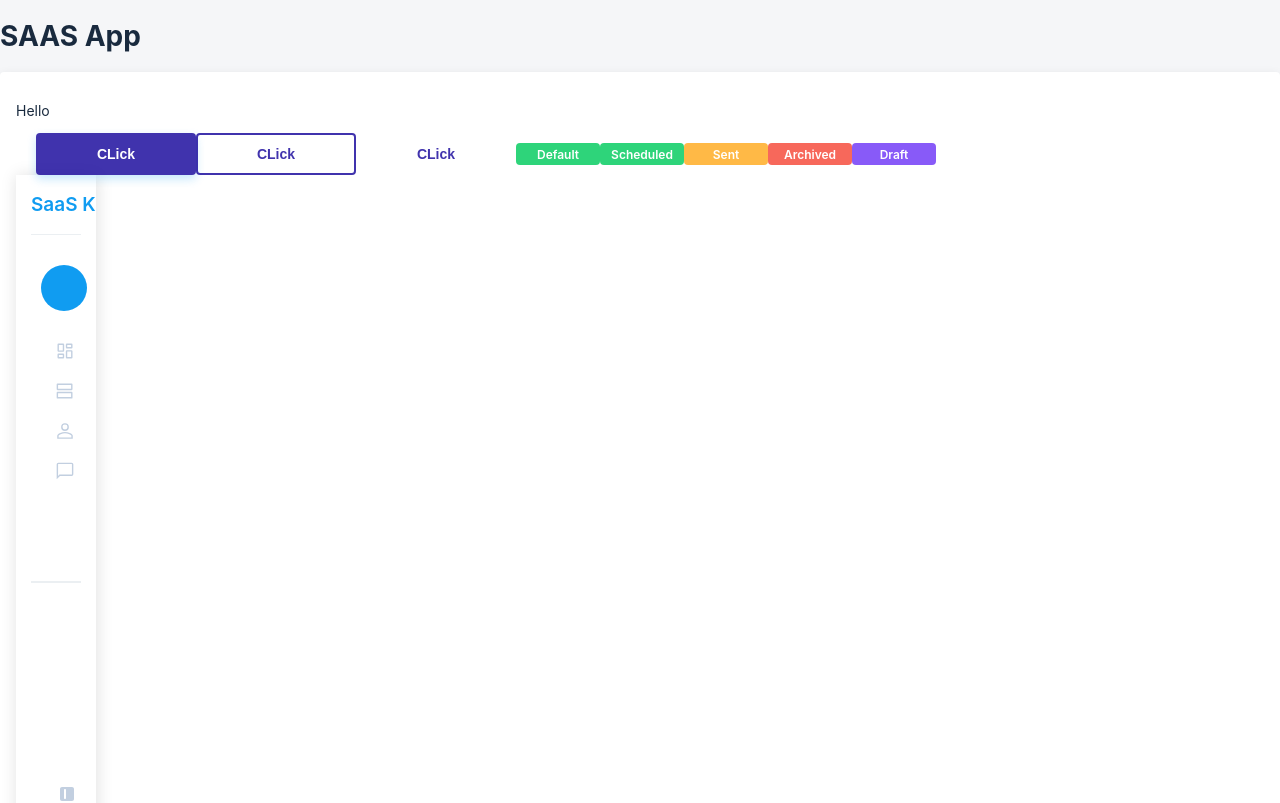
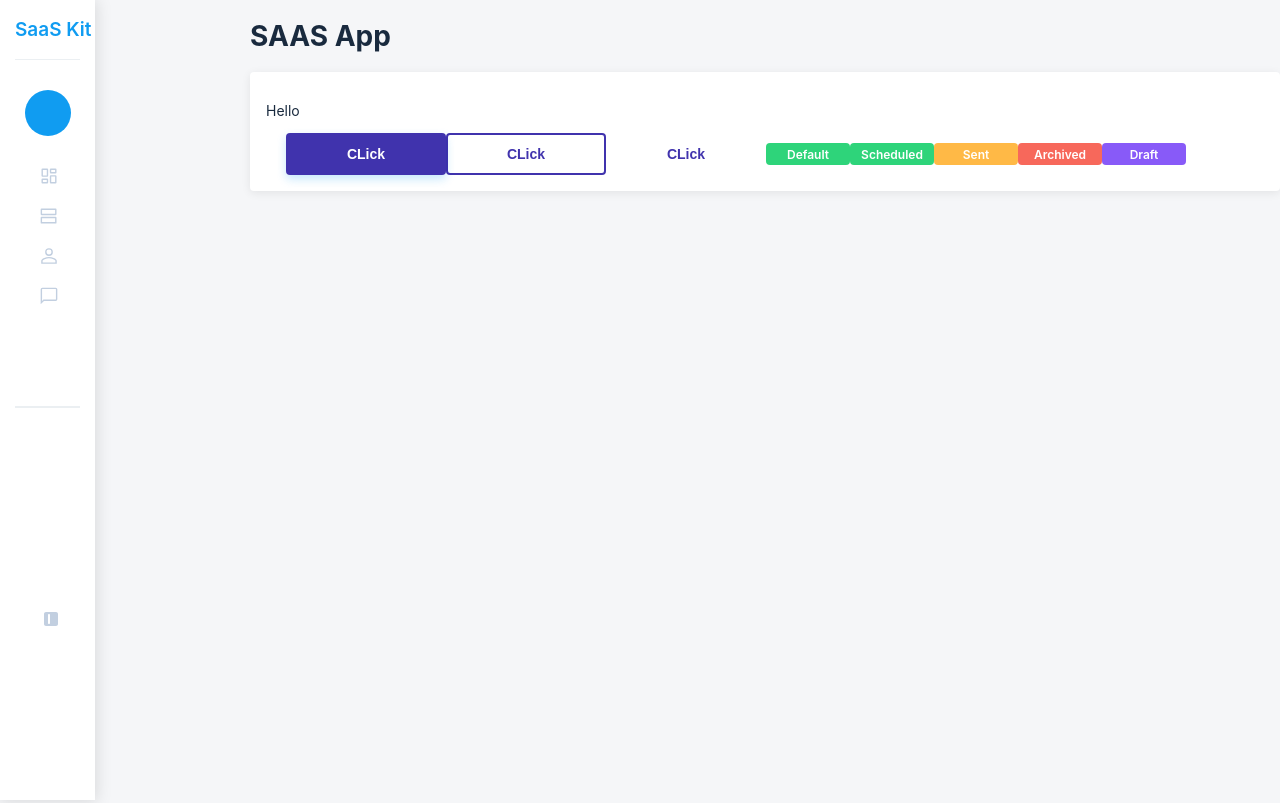
Before and after one commit to katada93/saas, a React (Create React App) app: page / in a window 1280 px wide. Shown: the top 803 px of the page. Built offline with nearby package versions, Linux system fonts and the light colour scheme.

Commit message:
Поправил Sidebar

```diff
--- a/src/app/App.tsx
+++ b/src/app/App.tsx
@@ -1,17 +1,19 @@
-import { useState } from 'react';
+import { useState, useCallback } from 'react';
 
 import { Paper, Icon, Button, Status } from 'components/ui';
 import { Sidebar } from 'components/Sidebar/Sidebar';
 
-import './styles/index.scss';
+import styles from './styles/index.module.scss';
 
 function App() {
   const [isOpenSidebar, setIsOpenSidebar] = useState(false);
-  const handleToggle = () => {
+
+  const handleToggle = useCallback(() => {
     setIsOpenSidebar(!isOpenSidebar);
-  };
+  }, [isOpenSidebar]);
+
   return (
-    <div>
+    <div className={styles.App}>
       <h1>SAAS App</h1>
       <Paper>
         <p>Hello</p>
@@ -25,9 +27,8 @@ function App() {
         <Status color="warning">Sent</Status>
         <Status color="danger">Archived</Status>
         <Status color="secondary">Draft</Status>
-
-        <Sidebar isOpen={isOpenSidebar} onToggle={handleToggle} />
       </Paper>
+      <Sidebar isOpen={isOpenSidebar} onToggle={handleToggle} />
     </div>
   );
 }
--- a/src/app/styles/index.scss
+++ b/src/app/styles/index.module.scss
@@ -38,3 +38,7 @@ body {
   -webkit-font-smoothing: antialiased;
   -moz-osx-font-smoothing: grayscale;
 }
+
+.App {
+  padding-left: 250px;
+}
--- a/src/components/Sidebar/Sidebar.module.scss
+++ b/src/components/Sidebar/Sidebar.module.scss
@@ -1,8 +1,12 @@
 .Aside {
-  width: 6.4%;
-  min-height: 100vh;
+  position: fixed;
+  top: 0;
+  left: 0;
+  width: 95px;
+  height: 100vh;
   padding: 0 15px;
   overflow: hidden;
+  background-color: #fff;
   box-shadow: 1px 1px 15px 1px rgb(0 0 0 / 11.3%);
   transition: 0.2s linear;
 
@@ -139,7 +143,7 @@
 }
 
 .Aside.opened {
-  width: 17.5%;
+  width: 250px;
   transition: 0.2s linear;
 
   .headerLogo {
--- a/src/components/Sidebar/Sidebar.tsx
+++ b/src/components/Sidebar/Sidebar.tsx
@@ -1,5 +1,8 @@
+import { memo } from 'react';
 import clsx from 'clsx';
+
 import { Icon } from 'components/ui';
+
 import styles from './Sidebar.module.scss';
 
 interface SidebarProps {
@@ -7,7 +10,8 @@ interface SidebarProps {
   onToggle: () => void;
   className?: string;
 }
-export const Sidebar = ({ isOpen, onToggle, className = '' }: SidebarProps) => {
+export const Sidebar = memo(
+  ({ isOpen, onToggle, className = '' }: SidebarProps) => {
     const classes = clsx(styles.Aside, className, {
       [styles.opened]: isOpen,
     });
@@ -22,7 +26,7 @@ export const Sidebar = ({ isOpen, onToggle, className = '' }: SidebarProps) => {
           <div className={styles.userLogo} />
           <div className={styles.userDescription}>
             <div className={styles.userName}>
-            <span>Adrashidov Adrashid</span>{' '}
+              <span>Adrashidov Adrashid</span>
             </div>
             <div className={styles.userEmail}>
               <span>Adrahid@mail.ru</span>
@@ -60,4 +64,5 @@ export const Sidebar = ({ isOpen, onToggle, className = '' }: SidebarProps) => {
         </button>
       </aside>
     );
-};
+  },
+);
```
Lines whose indentation alone changed are shown as unchanged.
